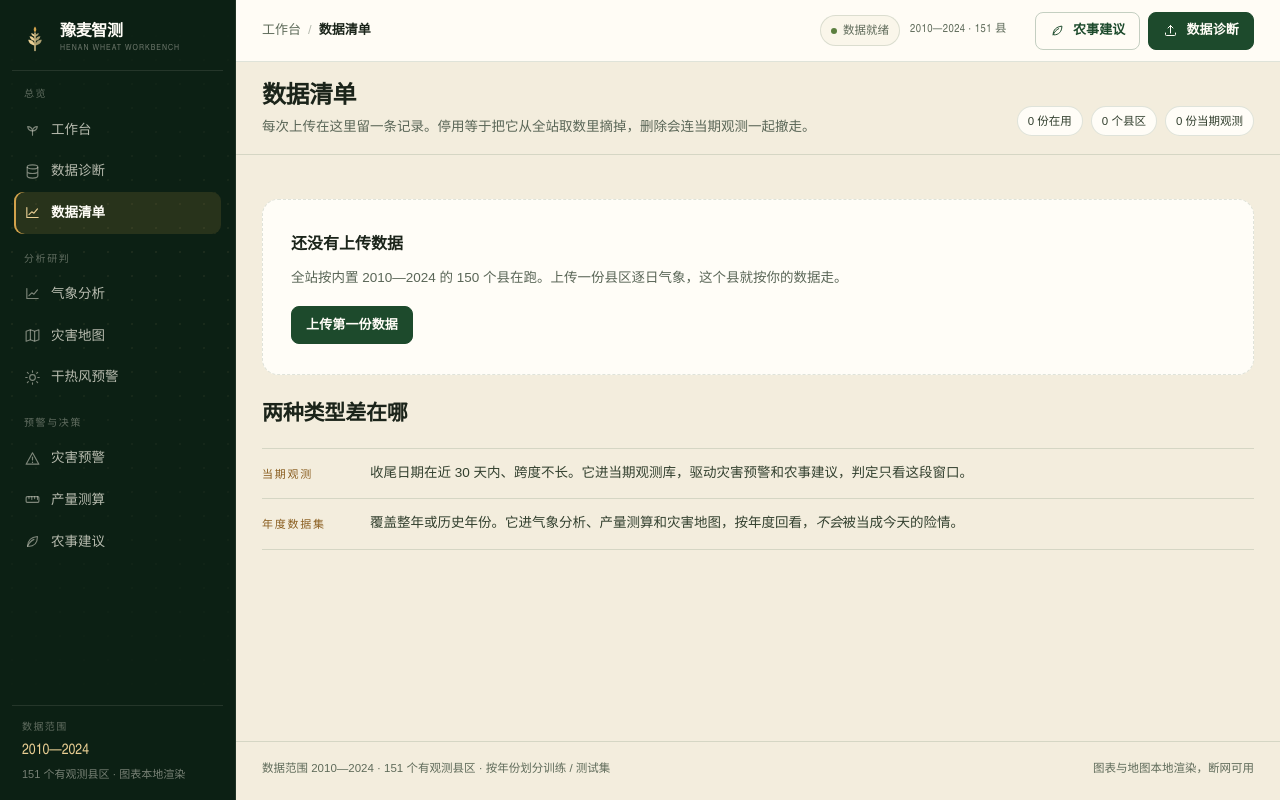
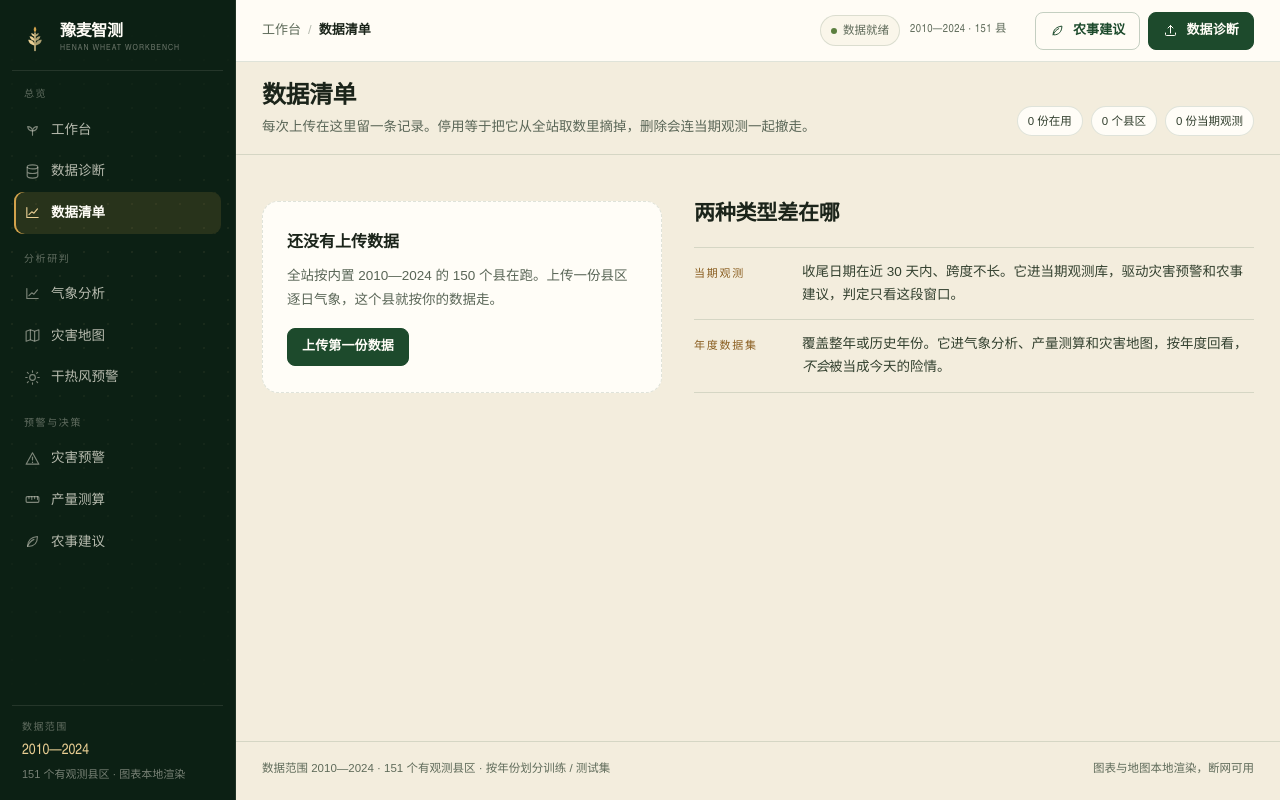
Before and after one commit to sjjdjs839/wheat-yield-predict, a Flask app: page /datasets in a window 1280 px wide. Run offline with Flask 3, Linux system fonts and the light colour scheme.

Commit message:
版式：数据清单空态与类型说明宽屏并排，数据诊断两栏等高

```diff
--- a/wheat-ml/web/static/style.css
+++ b/wheat-ml/web/static/style.css
@@ -2185,3 +2185,26 @@ td .status-pill{margin-top:0}
 .container.page-content > .upload-layout{margin-top:18px}
 .container.page-content > .ds-empty,
 .container.page-content > section{margin-top:24px}
+
+/* 空态并排：宽屏左空态、右类型说明，避免整页塌在一侧 */
+.ds-empty-layout{display:block}
+@media (min-width:1000px){
+  .ds-empty-layout{
+    display:grid;
+    grid-template-columns:minmax(0,5fr) minmax(0,7fr);
+    gap:32px;
+    align-items:start;
+  }
+  .ds-empty-layout .block-lg{margin-top:24px}
+  .ds-empty-layout>.block-lg:first-child .ds-empty{padding:26px 24px}
+  .ds-empty-layout .data-facts{margin-top:20px}
+}
+/* 宽屏两栏等高：左栏字段卡与右栏上传卡齐平，模板下载贴底 */
+@media (min-width:901px){
+  .upload-layout{align-items:stretch}
+  .up-spec{margin-top:0;height:100%;display:flex;flex-direction:column}
+  .up-spec-list{flex:1 1 auto;gap:14px}
+  .up-spec-list>div:last-child{margin-top:auto}
+  .upload-card{padding:22px}
+  .dropzone{min-height:246px}
+}
--- a/wheat-ml/web/templates/datasets.html
+++ b/wheat-ml/web/templates/datasets.html
@@ -77,7 +77,22 @@
       </table>
     </div>
   </section>
+
+<section class="block-lg">
+    <div class="block-head"><h2>两种类型差在哪</h2></div>
+    <dl class="data-facts">
+      <div>
+        <dt>当期观测</dt>
+        <dd>收尾日期在近 30 天内、跨度不长。它进当期观测库，驱动灾害预警和农事建议，判定只看这段窗口。</dd>
+      </div>
+      <div>
+        <dt>年度数据集</dt>
+        <dd>覆盖整年或历史年份。它进气象分析、产量测算和灾害地图，按年度回看，<em>不会</em>被当成今天的险情。</dd>
+      </div>
+    </dl>
+  </section>
   {% else %}
+  <div class="ds-empty-layout">
     <section class="block-lg">
       <div class="ds-empty">
         <p class="ds-empty-title">还没有上传数据</p>
@@ -85,7 +100,6 @@
         <a class="btn btn-primary btn-sm ds-empty-cta" href="{{ url_for('upload') }}">上传第一份数据</a>
       </div>
     </section>
-  {% endif %}
 
   <section class="block-lg">
       <div class="block-head"><h2>两种类型差在哪</h2></div>
@@ -101,5 +115,9 @@
       </dl>
     </section>
   </div>
+  {% endif %}
+
+
+</div>
 
 {% endblock %}
```
Lines whose indentation alone changed are shown as unchanged.
